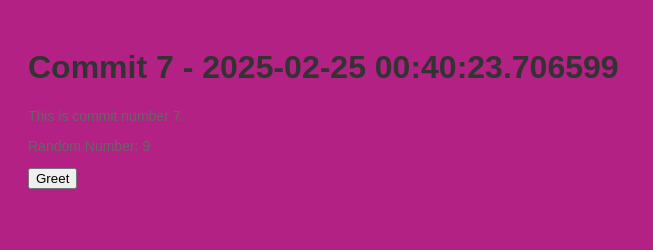
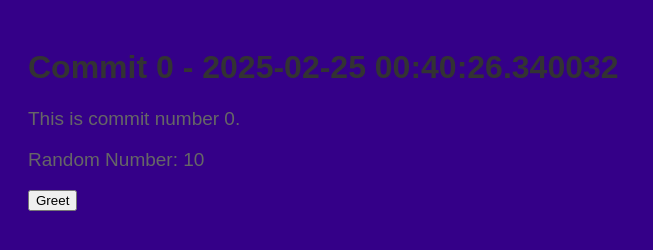
Before and after one commit to stiffs95/myrep-repo-20250225004020, a plain HTML site: page index.html in a window 1280 px wide. Shown: the whole page, without its empty margins (0-653 px from the left). Drawn offline with Linux system fonts and the light colour scheme.

Commit message:
📝 Commit 0 with HTML, CSS, and JS

```diff
--- a/index.html
+++ b/index.html
@@ -2,13 +2,13 @@
     <!DOCTYPE html>
     <html>
     <head>
-        <title>Commit 7 - 2025-02-25 00:40:23.706599</title>
+        <title>Commit 0 - 2025-02-25 00:40:26.339919</title>
         <link rel="stylesheet" href="style.css">
     </head>
     <body>
-        <h1>Commit 7 - 2025-02-25 00:40:23.706599</h1>
-        <p>This is commit number 7.</p>
-        <p>Random Number: 9</p>
+        <h1>Commit 0 - 2025-02-25 00:40:26.340032</h1>
+        <p>This is commit number 0.</p>
+        <p>Random Number: 10</p>
         <button onclick="greet()">Greet</button>
         <script src="script.js"></script>
     </body>
--- a/script.js
+++ b/script.js
@@ -2,4 +2,4 @@
     function greet() {
         alert('Hello from commit ' + commitNumber + '!');
     }
-    var commitNumber = 7;
+    var commitNumber = 0;
--- a/style.css
+++ b/style.css
@@ -1,7 +1,7 @@
 
     body {
         font-family: Arial, sans-serif;
-        background-color: #b32185;
+        background-color: #340088;
         padding: 20px;
     }
     h1 {
@@ -9,5 +9,5 @@
     }
     p {
         color: #666;
-        font-size: 14px;
+        font-size: 19px;
     }
```
